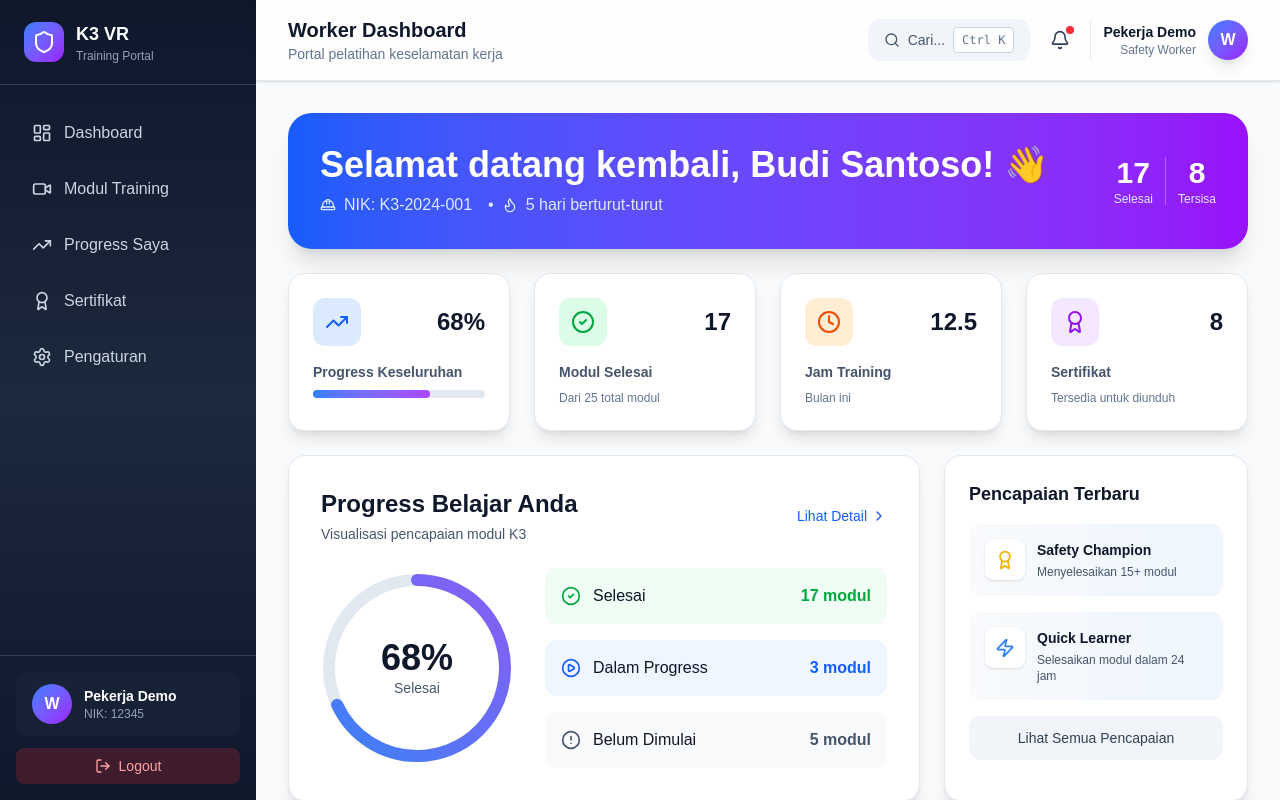
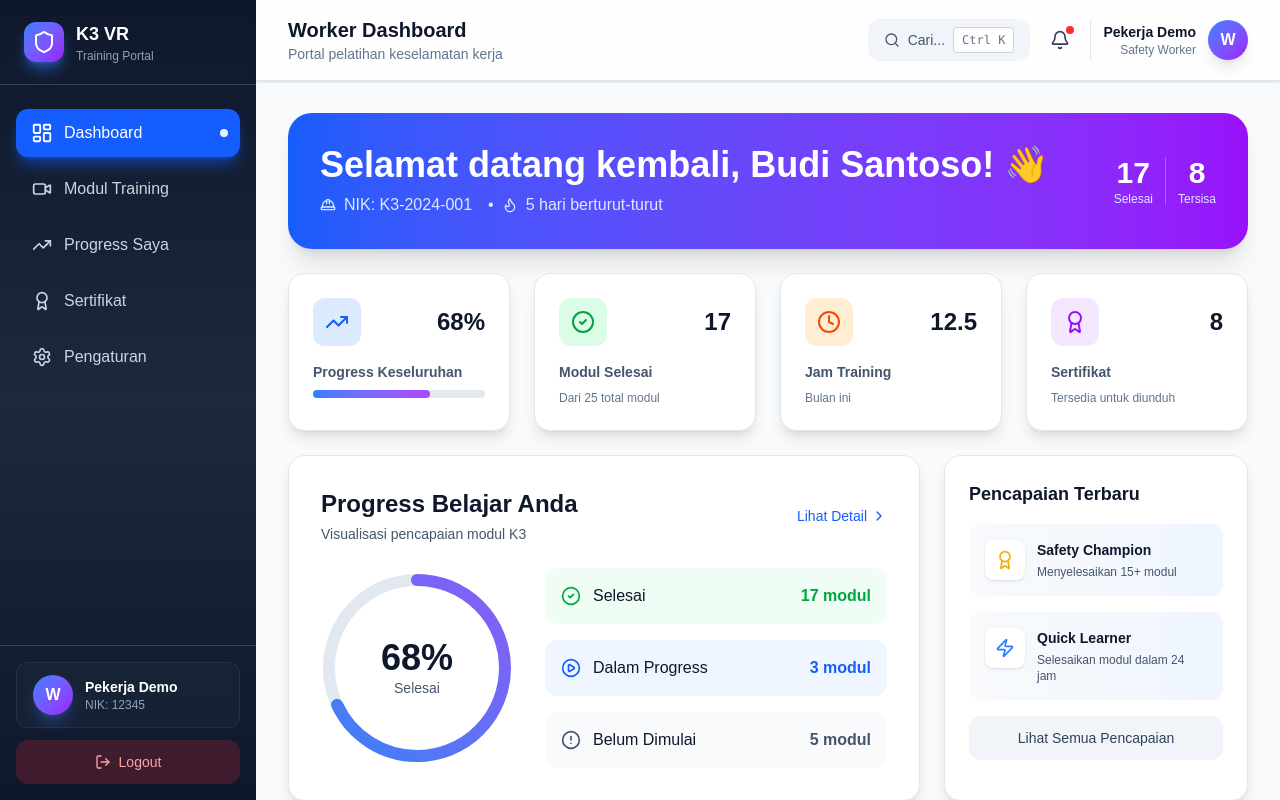
Before and after one commit to ahnafyura/k3trainingVR, a Next.js app: page /worker/dashboard in a window 1280 px wide. Shown: the top 800 px of the page. Built offline with nearby package versions, Linux system fonts and the light colour scheme.

Commit message:
update: logout design + fixed sitebar

```diff
--- a/app/(auth)/login/page.tsx
+++ b/app/(auth)/login/page.tsx
@@ -152,7 +152,7 @@ export default function LoginPage() {
                 <button
                   type="submit"
                   disabled={isLoading}
-                  className="w-full flex items-center justify-center space-x-2 px-6 py-3 bg-gradient-to-r from-blue-600 to-blue-500 hover:from-blue-700 hover:to-purple-700 text-white rounded-xl font-semibold transition-all shadow-lg shadow-blue-500/50 disabled:opacity-50 disabled:cursor-not-allowed"
+                  className="w-full flex items-center justify-center space-x-2 px-6 py-3 bg-gradient-to-r from-blue-600 to-blue-500 hover:from-blue-700 hover:to-blue-600 text-white rounded-xl font-semibold transition-all shadow-lg shadow-blue-500/50 disabled:opacity-50 disabled:cursor-not-allowed"
                 >
                   {isLoading ? (
                     <>
--- a/components/layout/LogoutModal.tsx
+++ b/components/layout/LogoutModal.tsx
@@ -1,6 +1,6 @@
 "use client";
 
-import { LogOut, X } from 'lucide-react';
+import { LogOut, X, AlertTriangle } from 'lucide-react';
 
 interface LogoutModalProps {
   isOpen: boolean;
@@ -12,13 +12,27 @@ export default function LogoutModal({ isOpen, onClose, onConfirm }: LogoutModalP
   if (!isOpen) return null;
 
   return (
-    <div className="fixed inset-0 z-[200] flex items-center justify-center p-4 bg-slate-900/80 backdrop-blur-sm animate-in fade-in duration-200">
-      <div className="relative w-full max-w-md bg-white rounded-2xl shadow-2xl overflow-hidden animate-in zoom-in-95 duration-300">
-        {/* Header */}
-        <div className="bg-gradient-to-r from-red-500 to-pink-500 p-6">
-          <div className="flex items-center justify-between">
+    <div
+      className="fixed inset-0 z-[200] flex items-center justify-center p-4 bg-slate-900/80 backdrop-blur-sm animate-in fade-in duration-200"
+      onClick={onClose} // Click backdrop to close
+    >
+      <div
+        className="relative w-full max-w-md bg-slate-800/90 backdrop-blur-md border border-white/10 rounded-2xl shadow-2xl overflow-hidden animate-in zoom-in-95 duration-300"
+        onClick={(e) => e.stopPropagation()} // Prevent close when clicking modal
+      >
+        {/* Header with gradient accent */}
+        <div className="relative bg-gradient-to-r from-red-600 to-pink-600 p-6">
+          {/* Close button */}
+          <button
+            onClick={onClose}
+            className="absolute top-4 right-4 text-white/80 hover:text-white hover:bg-white/20 rounded-lg p-2 transition-colors"
+          >
+            <X className="w-5 h-5" />
+          </button>
+
+          {/* Header content */}
           <div className="flex items-center space-x-3">
-              <div className="w-12 h-12 bg-white/20 rounded-full flex items-center justify-center">
+            <div className="w-12 h-12 bg-white/20 backdrop-blur-sm rounded-full flex items-center justify-center">
               <LogOut className="w-6 h-6 text-white" />
             </div>
             <div>
@@ -26,32 +40,34 @@ export default function LogoutModal({ isOpen, onClose, onConfirm }: LogoutModalP
               <p className="text-sm text-red-100">Keluar dari aplikasi</p>
             </div>
           </div>
-            <button
-              onClick={onClose}
-              className="text-white hover:bg-white/20 rounded-lg p-2 transition-colors"
-            >
-              <X className="w-5 h-5" />
-            </button>
-          </div>
         </div>
 
         {/* Content */}
         <div className="p-6">
-          <p className="text-slate-700 text-center mb-6">
-            Apakah Anda yakin ingin keluar dari aplikasi K3 VR Training?
+          {/* Warning icon & message */}
+          <div className="flex flex-col items-center text-center mb-6">
+            <div className="w-16 h-16 bg-yellow-500/20 rounded-full flex items-center justify-center mb-4">
+              <AlertTriangle className="w-8 h-8 text-yellow-400" />
+            </div>
+            <p className="text-slate-200 text-lg font-medium mb-2">
+              Apakah Anda yakin ingin keluar?
             </p>
+            <p className="text-slate-400 text-sm">
+              Anda akan keluar dari aplikasi K3 VR Training dan harus login kembali untuk mengakses.
+            </p>
+          </div>
 
-          {/* Actions */}
+          {/* Action buttons */}
           <div className="flex space-x-3">
             <button
               onClick={onClose}
-              className="flex-1 px-6 py-3 bg-slate-100 hover:bg-slate-200 text-slate-700 rounded-xl font-semibold transition-colors"
+              className="flex-1 px-6 py-3 bg-slate-700/50 hover:bg-slate-700 border border-slate-600 text-slate-200 hover:text-white rounded-xl font-semibold transition-all duration-200"
             >
               Batal
             </button>
             <button
               onClick={onConfirm}
-              className="flex-1 px-6 py-3 bg-gradient-to-r from-red-500 to-pink-500 hover:from-red-600 hover:to-pink-600 text-white rounded-xl font-semibold transition-colors shadow-lg shadow-red-500/50"
+              className="flex-1 px-6 py-3 bg-gradient-to-r from-red-600 to-pink-600 hover:from-red-700 hover:to-pink-700 text-white rounded-xl font-semibold transition-all duration-200 shadow-lg shadow-red-500/50"
             >
               Ya, Logout
             </button>
--- a/components/layout/Sidebar.tsx
+++ b/components/layout/Sidebar.tsx
@@ -1,6 +1,7 @@
 "use client";
 
-import { useRouter } from 'next/navigation';
+import { useState } from 'react';
+import { useRouter, usePathname } from 'next/navigation';
 import Link from 'next/link';
 import {
   LayoutDashboard,
@@ -9,11 +10,11 @@ import {
   Award,
   Settings,
   Users,
-  FileText,
   BarChart3,
   LogOut,
   Shield
 } from 'lucide-react';
+import LogoutModal from './LogoutModal';
 
 interface SidebarProps {
   role: 'admin' | 'worker';
@@ -23,13 +24,11 @@ interface SidebarProps {
 
 export default function Sidebar({ role, isOpen, onClose }: SidebarProps) {
   const router = useRouter();
+  const pathname = usePathname();
+  const [showLogoutModal, setShowLogoutModal] = useState(false);
 
   // Logout Handler
   const handleLogout = () => {
-    // Confirm logout
-    const confirmLogout = window.confirm('Apakah Anda yakin ingin keluar?');
-
-    if (confirmLogout) {
     // Clear any stored auth data
     if (typeof window !== 'undefined') {
       localStorage.removeItem('userRole');
@@ -38,14 +37,11 @@ export default function Sidebar({ role, isOpen, onClose }: SidebarProps) {
       sessionStorage.clear();
     }
 
+    // Close modal
+    setShowLogoutModal(false);
+
     // Redirect to login page
     router.push('/login');
-
-      // Optional: Show logout message
-      setTimeout(() => {
-        alert('Anda telah berhasil logout');
-      }, 100);
-    }
   };
 
   // Menu items for Admin
@@ -84,7 +80,7 @@ export default function Sidebar({ role, isOpen, onClose }: SidebarProps) {
           {/* Logo/Header */}
           <div className="flex items-center justify-between px-6 py-5 border-b border-slate-700">
             <div className="flex items-center space-x-3">
-              <div className="w-10 h-10 bg-gradient-to-br from-blue-500 to-purple-600 rounded-xl flex items-center justify-center">
+              <div className="w-10 h-10 bg-gradient-to-br from-blue-500 to-purple-600 rounded-xl flex items-center justify-center shadow-lg shadow-blue-500/50">
                 <Shield className="w-6 h-6 text-white" />
               </div>
               <div>
@@ -96,24 +92,51 @@ export default function Sidebar({ role, isOpen, onClose }: SidebarProps) {
 
           {/* Navigation Menu */}
           <nav className="flex-1 px-4 py-6 space-y-2 overflow-y-auto">
-            {menuItems.map((item) => (
+            {menuItems.map((item) => {
+              const isActive = pathname === item.href;
+
+              return (
                 <Link
                   key={item.href}
                   href={item.href}
                   onClick={onClose}
-                className="flex items-center space-x-3 px-4 py-3 text-slate-300 hover:text-white hover:bg-slate-800 rounded-xl transition-all duration-200 group"
+                  className={`
+                    group relative flex items-center space-x-3 px-4 py-3 rounded-xl
+                    transition-all duration-200
+                    ${isActive
+                      ? 'bg-blue-600 text-white shadow-lg shadow-blue-600/50'
+                      : 'text-slate-300 hover:text-white'
+                    }
+                  `}
                 >
-                <item.icon className="w-5 h-5 group-hover:scale-110 transition-transform" />
+                  {/* Hover Border Effect */}
+                  {!isActive && (
+                    <div className="absolute inset-0 border-2 border-transparent group-hover:border-blue-500/50 rounded-xl transition-all duration-200"></div>
+                  )}
+
+                  {/* Icon */}
+                  <item.icon className={`
+                    w-5 h-5 transition-all duration-200
+                    ${isActive ? 'scale-110' : 'group-hover:scale-110'}
+                  `} />
+
+                  {/* Label */}
                   <span className="font-medium">{item.label}</span>
+
+                  {/* Active Indicator */}
+                  {isActive && (
+                    <div className="absolute right-3 w-2 h-2 bg-white rounded-full animate-pulse"></div>
+                  )}
                 </Link>
-            ))}
+              );
+            })}
           </nav>
 
           {/* User Info & Logout */}
           <div className="p-4 border-t border-slate-700">
             {/* User Profile */}
-            <div className="flex items-center space-x-3 px-4 py-3 mb-3 bg-slate-800/50 rounded-xl">
-              <div className="w-10 h-10 bg-gradient-to-br from-blue-500 to-purple-600 rounded-full flex items-center justify-center text-white font-semibold">
+            <div className="flex items-center space-x-3 px-4 py-3 mb-3 bg-slate-800/50 rounded-xl border border-slate-700/50">
+              <div className="w-10 h-10 bg-gradient-to-br from-blue-500 to-purple-600 rounded-full flex items-center justify-center text-white font-semibold shadow-lg shadow-blue-500/30">
                 {role === 'admin' ? 'A' : 'W'}
               </div>
               <div className="flex-1 min-w-0">
@@ -126,17 +149,27 @@ export default function Sidebar({ role, isOpen, onClose }: SidebarProps) {
               </div>
             </div>
 
-            {/* Logout Button */}
+            {/* Logout Button - TRIGGER MODAL */}
             <button
-              onClick={handleLogout}
-              className="w-full flex items-center justify-center space-x-2 px-4 py-2 bg-red-500/20 hover:bg-red-500/30 text-red-300 hover:text-red-200 rounded-lg transition-all duration-300"
+              onClick={() => setShowLogoutModal(true)}
+              className="group relative w-full flex items-center justify-center space-x-2 px-4 py-3 bg-red-500/20 hover:bg-red-500/30 text-red-300 hover:text-red-200 rounded-xl transition-all duration-300"
             >
-              <LogOut className="w-4 h-4" />
+              {/* Hover Border Effect */}
+              <div className="absolute inset-0 border-2 border-transparent group-hover:border-red-500/50 rounded-xl transition-all duration-200"></div>
+
+              <LogOut className="w-4 h-4 group-hover:scale-110 transition-transform duration-200" />
               <span className="text-sm font-medium">Logout</span>
             </button>
           </div>
         </div>
       </aside>
+
+      {/* Logout Modal */}
+      <LogoutModal
+        isOpen={showLogoutModal}
+        onClose={() => setShowLogoutModal(false)}
+        onConfirm={handleLogout}
+      />
     </>
   );
 }
```
Lines whose indentation alone changed are shown as unchanged.
